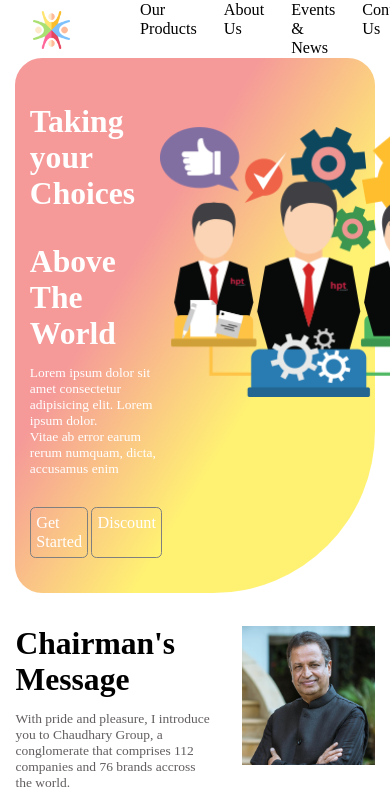
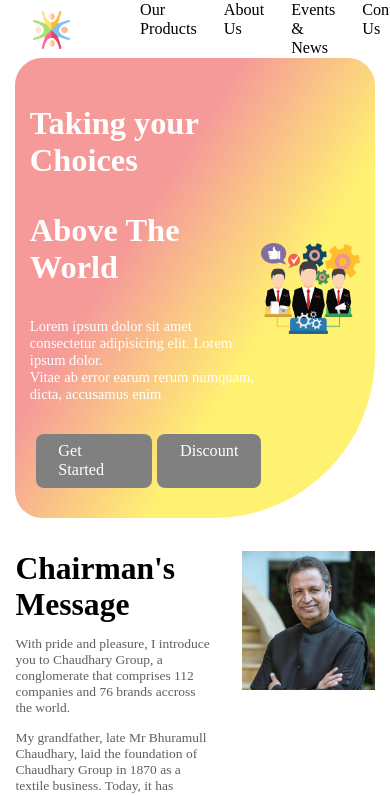
Before and after one commit to SeniorIntern/creative-collection, a React (Create React App) app: page / in a window 390 px wide. Shown: the top 795 px of the page. Built offline with nearby package versions, Linux system fonts and the light colour scheme.

Commit message:
Teamwork Logo
Rewrited CSS to improve responsiveness
till 515*620

```diff
--- a/src/assets/styles/HeroContainer.css
+++ b/src/assets/styles/HeroContainer.css
@@ -1,4 +1,5 @@
-.HeroContainer {
+.heroContainer {
+  color: white;
   background: rgb(245, 153, 153);
   background: -moz-linear-gradient(
     122deg,
@@ -20,48 +21,44 @@
   border-bottom-right-radius: 6rem;
   margin-bottom: 1.2rem;
 }
+.hero__contents {
+  display: flex;
+  margin-top: 2%;
+  font-size: 0.6rem;
+  padding: 4% 4%;
+}
 .hero__colOne > h3 {
-  margin-bottom: 0.2rem;
+  font-size: 2em;
 }
+.hero__colOne > p {
+  font-size: 0.9em;
+}
+.hero__colOne {
+  flex: 0.7;
+}
+.hero__colTwo {
+  display: flex;
+  flex-direction: column;
+  justify-content: center;
 
-.hero__colOne > p {
-  margin: 0.5rem 0;
-  font-size: 0.5em;
-  font-weight: normal;
+  flex: 0.3;
 }
-
-.hero__contents {
-  margin-top: 2%;
-  justify-content: space-between;
-  color: white;
-  display: flex;
-  padding: 4%;
-  height: 60vh;
+.teamwork__image {
+  width: 100%;
 }
-
-.buttons > p:hover {
-  transition: 0.3s;
-  background-color: rgba(238, 238, 54, 0.945);
-}
-
 .buttons {
   display: flex;
 }
-
+.teamwork__image > img {
+  width: 100%;
+}
 .buttons > p {
+  background-color: grey;
   cursor: pointer;
-  padding: 0.2rem;
-  margin-right: 2%;
-  border: 1px solid grey;
-  border-radius: 0.2rem;
-  max-width: fit-content;
-  font-size: 0.6rem;
+  margin-left: 2.5%;
+  padding: 0.5em 1.4em;
+  border-radius: 0.5em;
 }
-
-.hero__colTwo {
-  height: 32vh;
+.buttons > p:hover {
+  background-color: red;
 }
-
-.hero__colTwo > img {
-  margin: 2rem 0;
-}
--- a/src/components/HeroContainer.js
+++ b/src/components/HeroContainer.js
@@ -4,7 +4,7 @@ import teamwork from '../assets/images/teamwork.png'
 
 export default function HeroContainer() {
   return (
-    <div className='HeroContainer'>
+    <div className='heroContainer'>
       <div className='hero__contents'>
         <div className='hero__colOne'>
           {/* Message */}
@@ -24,7 +24,9 @@ export default function HeroContainer() {
           </div>
         </div>
         <div className='hero__colTwo'>
-          <img src={teamwork} alt='teamwork' />
+          <div className='teamwork__image'>
+            <img src={teamwork} alt='teamwork' />
+          </div>
         </div>
       </div>
     </div>
```
Also changed, not shown: src/assets/styles/Header.css (indentation only).
